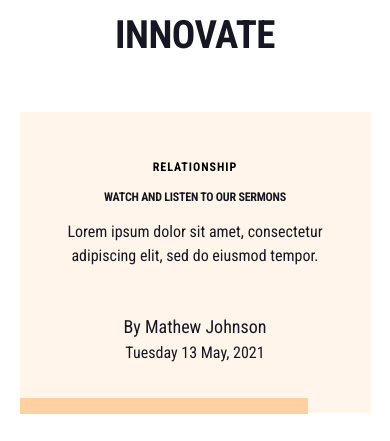
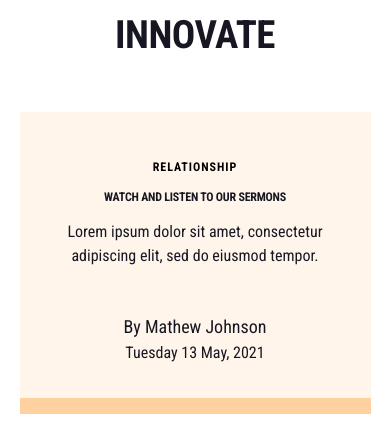
Before and after one commit to Nabab-Sharif/React-Project-4-Church-Community, a React (Vite) app: page / in a window 390 px wide. Shown: the part 7893-8334 px from the top of the page. Built offline with nearby package versions, Linux system fonts and the light colour scheme.

Commit message:
problem solve

```diff
--- a/src/index.css
+++ b/src/index.css
@@ -318,8 +318,9 @@ ul {
     text-align: center;
   }
 
-  #blog_part .blog_cards .blog_card::before {
-    width: 288px;
+
+  #blog_part .blog_cards .blog_card:before {
+    width: 100%;
   }
 
 
```
